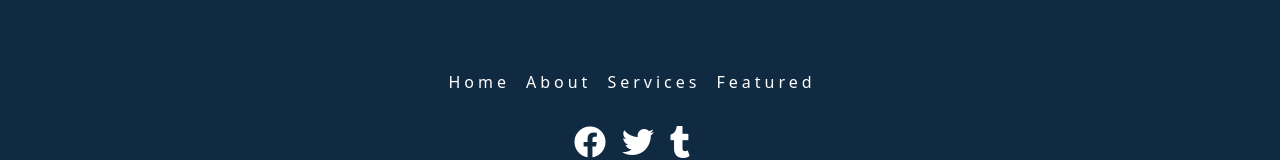
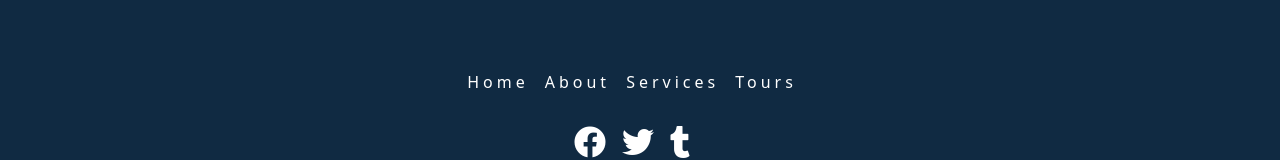
Before and after one commit to 13luecloud/udemy-react-backroads-app, a React (Vite) app: page / in a window 1280 px wide. Shown: the part 3245-3405 px from the top of the page. Built offline with nearby package versions, Linux system fonts and the light colour scheme.

Commit message:
Updated footer component

```diff
--- a/src/components/Footer.jsx
+++ b/src/components/Footer.jsx
@@ -1,37 +1,29 @@
+import { socialMedias } from "../data.jsx";
+import { pageLinks } from "../data.jsx";
+
 const Footer = () => {
    return (
         <footer className="section footer">
             <ul class="footer-links">
-                <li>
-                    <a href="#home" className="footer-link"> home </a>
-                </li>
-                <li>
-                    <a href="#about" className="footer-link"> about </a>
-                </li>
-                <li>
-                    <a href="#services" className="footer-link"> services </a>
-                </li>
-                <li>
-                    <a href="featured" className="footer-link"> featured </a>
-                </li>
+                {pageLinks.map((pageLink) => {
+                    return (
+                        <li>
+                            <a href={pageLink.link} className="footer-link"> {pageLink.text} </a>
+                        </li>
+                    )
+                })}
             </ul>
 
             <ul class="footer-icons">
-                <li>
-                <a href="https://www.facebook.com" target="_blank" class="footer-icon"
-                    ><i class="fab fa-facebook" />
-                </a>
-                </li>
-                <li>
-                <a href="https://www.twitter.com" target="_blank" class="footer-icon"
-                    ><i class="fab fa-twitter" />
-                </a>
-                </li>
-                <li>
-                <a href="https://www.tumblr.com" target="_blank" class="footer-icon"
-                    ><i class="fab fa-tumblr" />
-                </a>
-                </li>
+                {socialMedias.map((socialMedia) => {
+                    return (
+                        <li>
+                            <a href={socialMedia.link} target="_blank" className="footer-icon">
+                                <i className={socialMedia.icon_name} />
+                            </a>
+                        </li>
+                        )
+                })}
             </ul>
 
             <p class="copyright">
```
